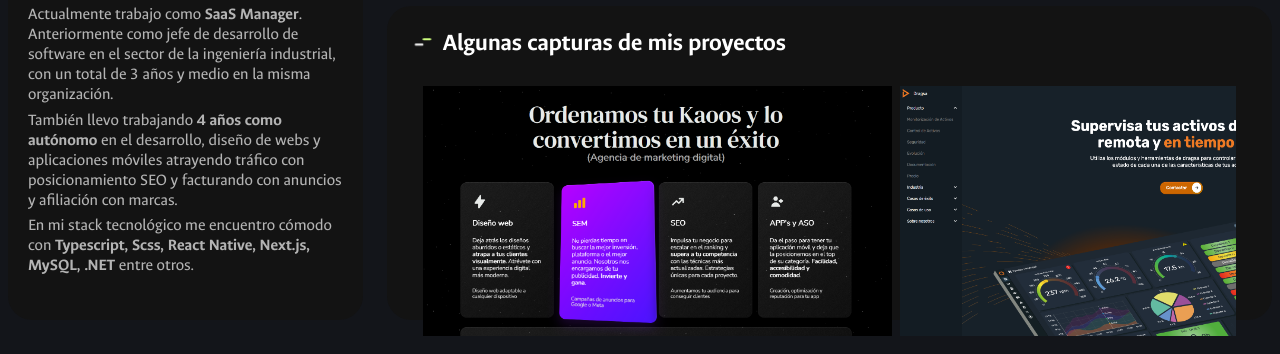
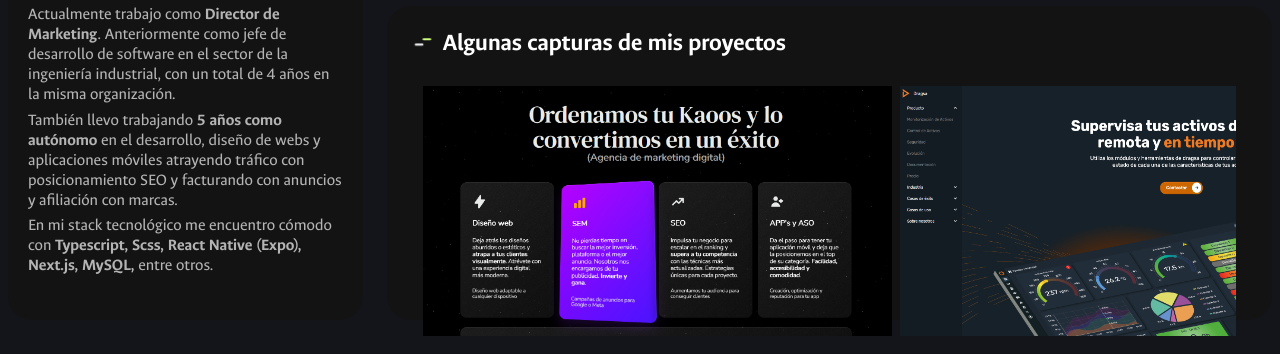
Before and after one commit to Serranosoft/manuscholz-com, an Astro site: page / in a window 1280 px wide. Shown: the part 716-1070 px from the top of the page. Built offline with nearby package versions, Linux system fonts and the light colour scheme; Astro itself is replaced by a stand-in of ours.

Commit message:
Feat: Actualizar About

```diff
--- a/src/components/About/About.astro
+++ b/src/components/About/About.astro
@@ -1,5 +1,4 @@
 ---
-import Rrss from "../rrss/Rrss.astro";
 import Text from "../Text/Text.astro";
 import styles from "./About.module.scss";
 ---
@@ -8,16 +7,16 @@ import styles from "./About.module.scss";
 
 <div class={styles.container}>
     <Text smallSize muted
-        >Actualmente trabajo como <b>SaaS Manager</b>. Anteriormente como jefe de desarrollo de software en el sector de
-        la ingeniería industrial, con un total de 3 años y medio en la misma organización.</Text
+        >Actualmente trabajo como <b>Director de Marketing</b>. Anteriormente como jefe de desarrollo de software en el sector de
+        la ingeniería industrial, con un total de 4 años en la misma organización.</Text
     >
     <Text smallSize muted
-        >También llevo trabajando <b>4 años como autónomo</b> en el desarrollo, diseño
+        >También llevo trabajando <b>5 años como autónomo</b> en el desarrollo, diseño
         de webs y aplicaciones móviles atrayendo tráfico con posicionamiento SEO
         y facturando con anuncios y afiliación con marcas.</Text
     >
     <Text smallSize muted
-        >En mi stack tecnológico me encuentro cómodo con <b>Typescript, Scss, React Native,
-        Next.js, MySQL, .NET</b> entre otros.</Text
+        >En mi stack tecnológico me encuentro cómodo con <b>Typescript, Scss, React Native (Expo),
+        Next.js, MySQL,</b> entre otros.</Text
     >
 </div>
```
